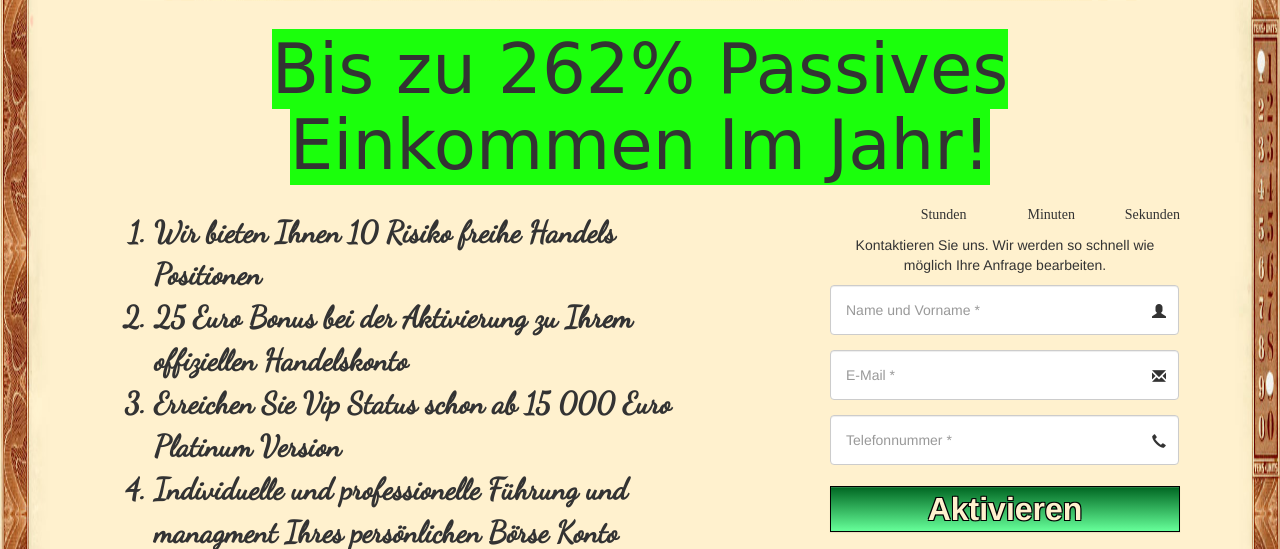
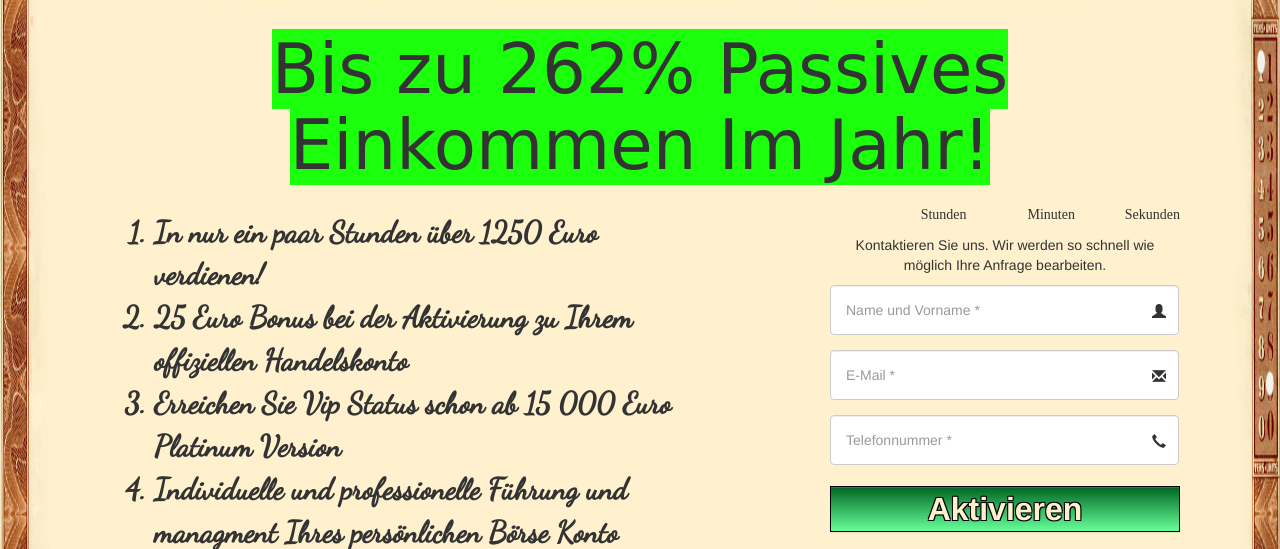
Before and after one commit to frankmolotov/website, a Django app: page / in a window 1280 px wide. Shown: the part 399-948 px from the top of the page. Run offline with Django 3.2, Linux system fonts and the light colour scheme; some libraries are stand-ins or nearby versions; some web fonts are replaced.

Commit message:
change info

```diff
--- a/blog/templates/blog/index.html
+++ b/blog/templates/blog/index.html
@@ -57,7 +57,7 @@
 
             <div class="info-list">
                 <ol class="info">
-                    <li class='info-element'> Wir bieten Ihnen 10 Risiko freihe Handels Positionen</li>
+                    <li class='info-element'> In nur ein paar Stunden über 1250 Euro verdienen!</li>
                     <li class='info-element'> 25 Euro Bonus bei der Aktivierung zu Ihrem offiziellen Handelskonto</li>
                     <li class='info-element'> Erreichen Sie Vip Status schon ab 15 000 Euro Platinum Version</li>
                     <li class='info-element'> Individuelle und professionelle Führung und managment Ihres persönlichen
--- a/mysite/settings.py
+++ b/mysite/settings.py
@@ -24,7 +24,7 @@ SECRET_KEY = 'czh-8)nef97o9l$^1pdy=%n*%h8y*$ywq#t81$2a9eil5*t1jf'
 
 # SECURITY WARNING: don't run with debug turned on in production!
 #DEBUG = True
-DEBUG = True
+DEBUG = False
 
 
 ALLOWED_HOSTS = ['.XN--GENFERBRSE-KCB.COM']
```
